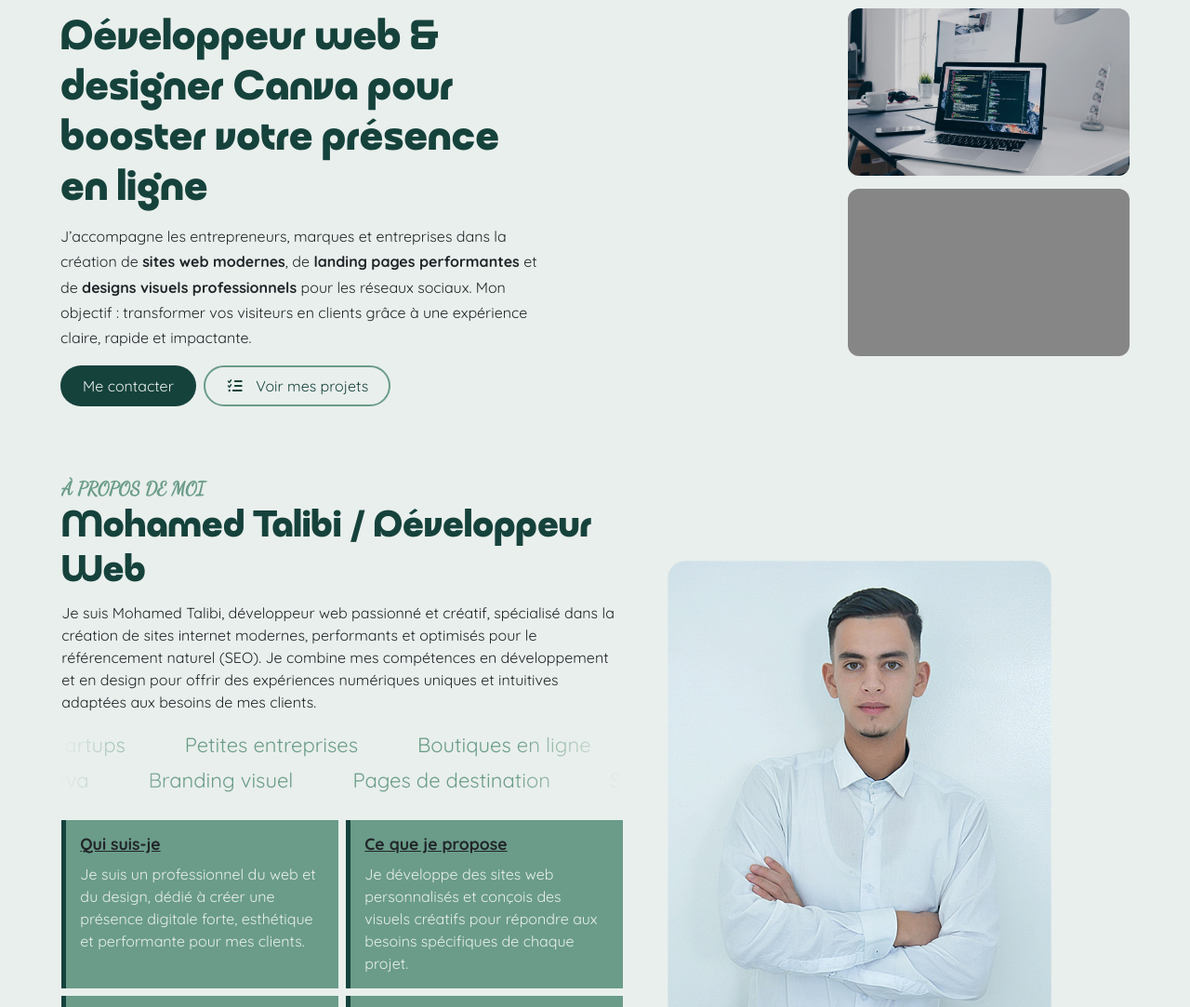
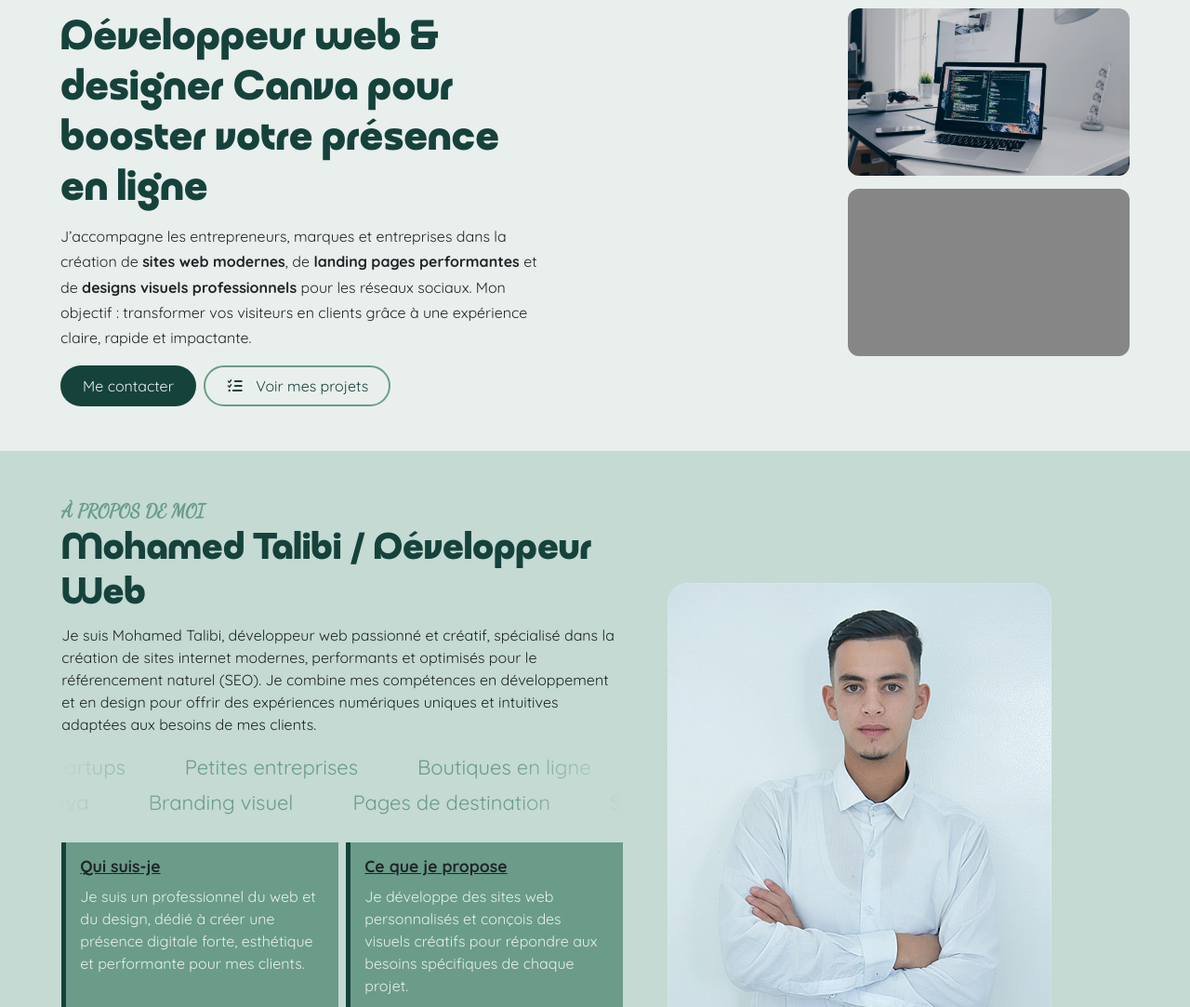
Before and after one commit to Mouhamed-Talibi/medtali, a plain HTML site: page index.html in a window 1280 px wide. Shown: the part 170-1253 px from the top of the page at 93% size. Drawn offline with nearby package versions, Linux system fonts and the light colour scheme; grey boxes are pictures that could not be loaded.

Commit message:
change bg color for about section

```diff
--- a/css/main.css
+++ b/css/main.css
@@ -345,6 +345,10 @@ body {
 }
 
 /* About ========================================================================================================================== */
+.about {
+    background-color: var(--light-green);
+}
+
 .about span {
     font-family: var(--font-special);
     text-transform: uppercase;
--- a/index.html
+++ b/index.html
@@ -90,7 +90,7 @@
         </div>
 
         <!-- Hero section -->
-        <section id="hero" class="hero py-5 pb-4">
+        <section id="hero" class="hero py-5 pb-5">
             <div class="container-fluid">
                 <div class="hero-content row justify-content-center align-items-center g-3">
 
```
